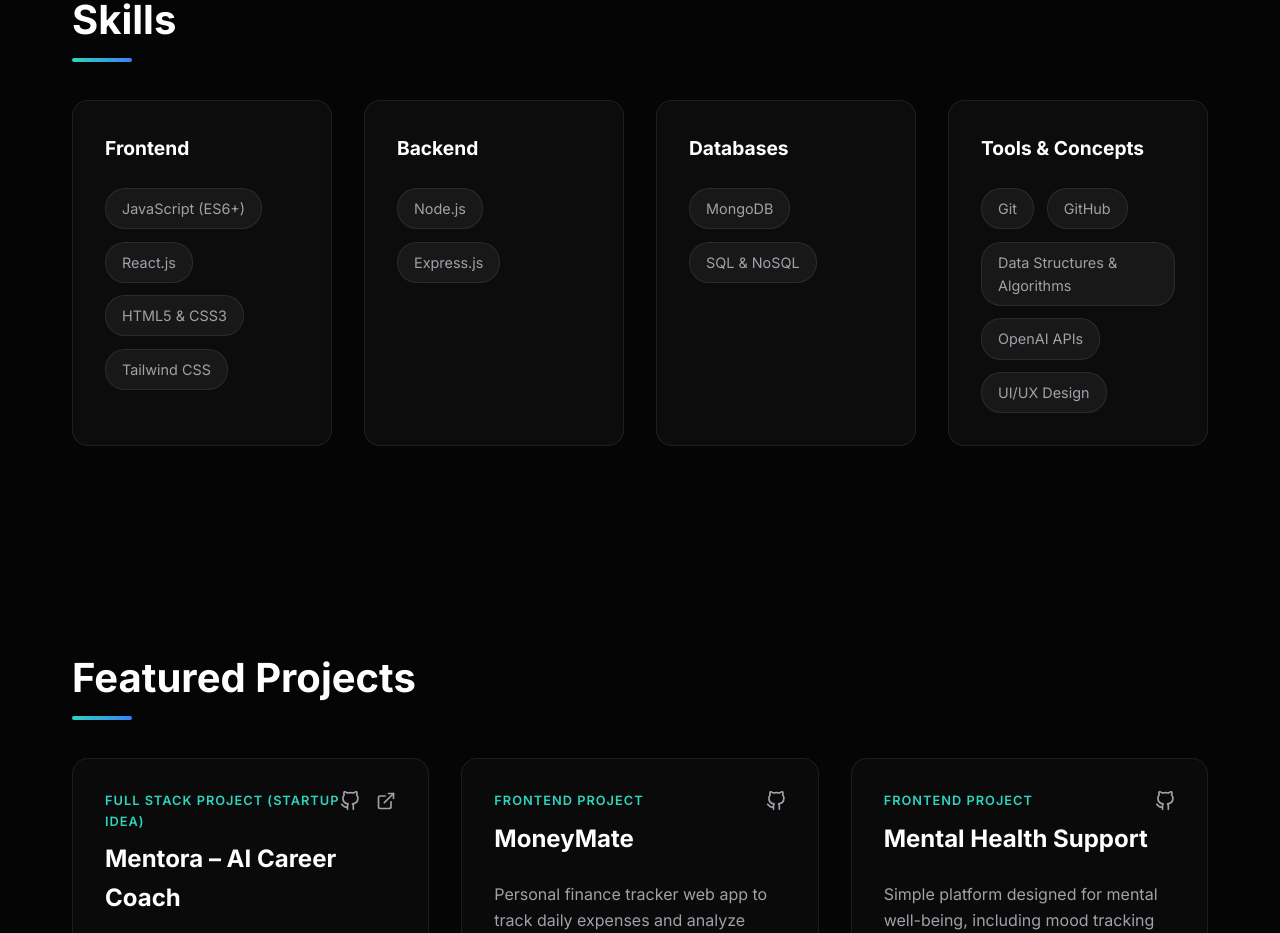
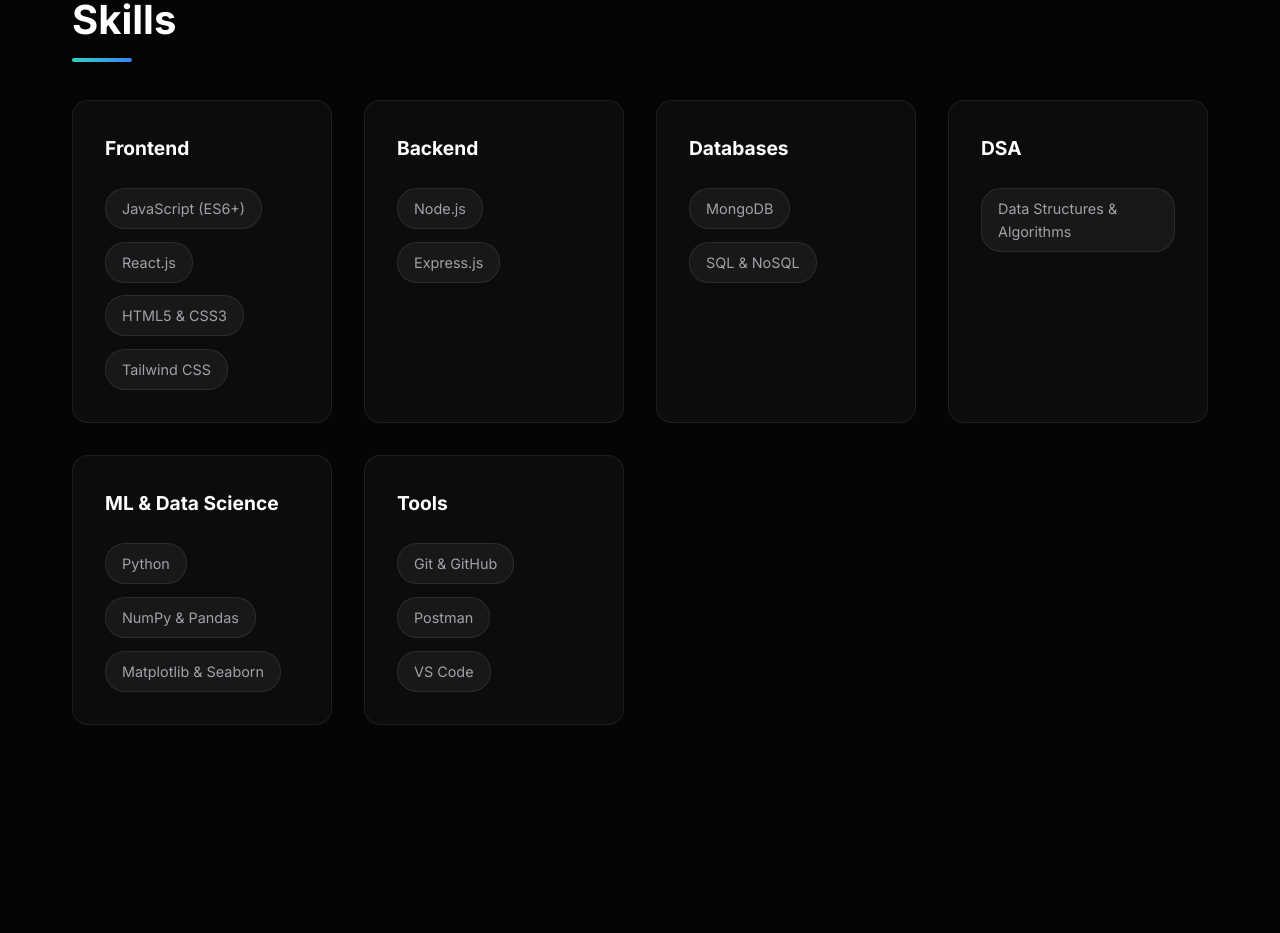
Before and after one commit to shellyco-code/portfolio, a React (Vite) app: page / in a window 1280 px wide. Shown: the part 1760-2693 px from the top of the page. Built offline with nearby package versions, Linux system fonts and the light colour scheme.

Commit message:
profile: add DSA, ML & Data Science, and Tools categories

```diff
--- a/src/App.jsx
+++ b/src/App.jsx
@@ -125,13 +125,27 @@
             </div>
 
             <div className="skill-category reveal delay-400">
-              <h3>Tools & Concepts</h3>
+              <h3>DSA</h3>
               <div className="skill-list">
-                <span className="skill-tag">Git</span>
-                <span className="skill-tag">GitHub</span>
                 <span className="skill-tag">Data Structures & Algorithms</span>
-                <span className="skill-tag">OpenAI APIs</span>
-                <span className="skill-tag">UI/UX Design</span>
+              </div>
+            </div>
+
+            <div className="skill-category reveal delay-500">
+              <h3>ML & Data Science</h3>
+              <div className="skill-list">
+                <span className="skill-tag">Python</span>
+                <span className="skill-tag">NumPy & Pandas</span>
+                <span className="skill-tag">Matplotlib & Seaborn</span>
+              </div>
+            </div>
+
+            <div className="skill-category reveal delay-600">
+              <h3>Tools</h3>
+              <div className="skill-list">
+                <span className="skill-tag">Git & GitHub</span>
+                <span className="skill-tag">Postman</span>
+                <span className="skill-tag">VS Code</span>
               </div>
             </div>
           </div>
```
